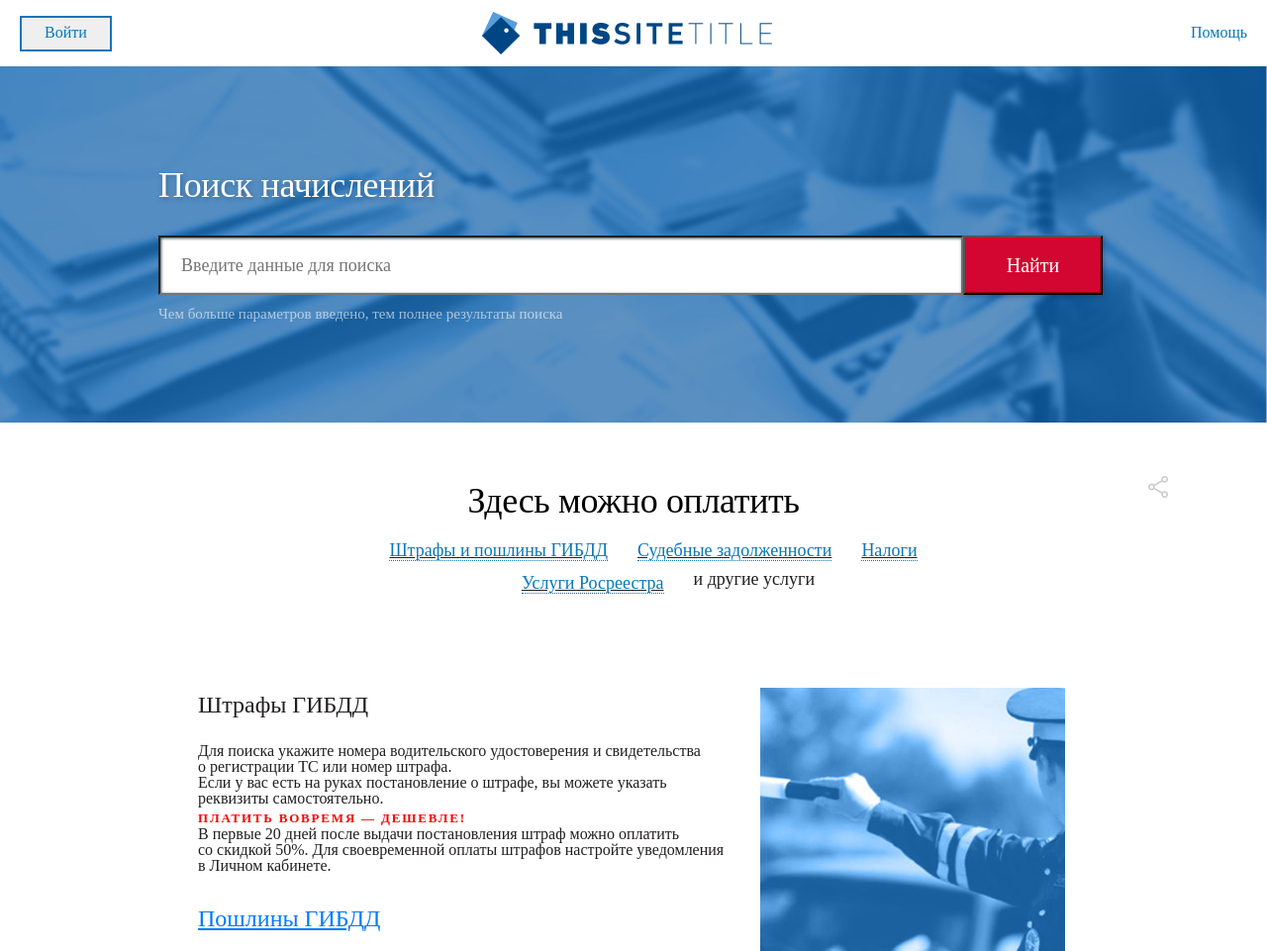
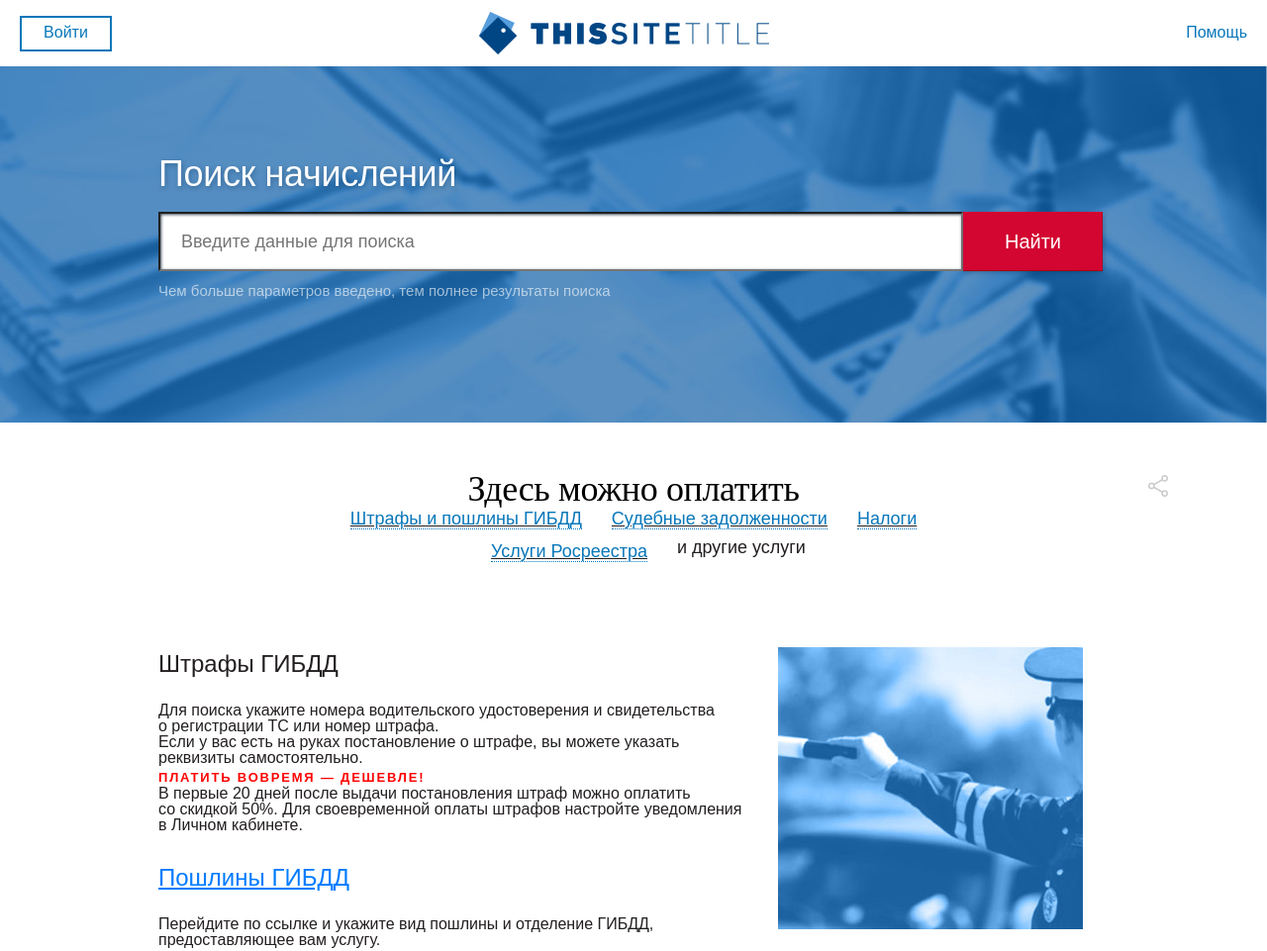
Before and after one commit to mihailinkai/RaschetTT, a website: page app/html/index.html in a window 1280 px wide. Shown: the top 961 px of the page at 99% size. Drawn offline with nearby package versions, Linux system fonts and the light colour scheme; files that its build step writes are made by us from their sources; files whose address does not match are found by name; a web font is replaced by a local one.

Commit message:
styles links

```diff
--- a/app/html/blocks/footer.html
+++ b/app/html/blocks/footer.html
@@ -60,13 +60,9 @@
                     <a href="tel:88001234567" class="footer-links__item-text phone">
                         8 800 123 4567
                     </a>
+                    <span class="call"> звонок по России бесплатный</span>
                 </li>
 
-                <li class="footer-links__item">
-                    <a href="#" class="footer-links__item-text">
-                      <span class="call">  звонок по России бесплатный</span>
-                    </a>
-                </li>
 
                 <li class="footer-links__item">
                     <a href="#" class="footer-links__item-text">
@@ -84,13 +80,14 @@
         </div>
 
         <!-- Right -->
-        <div class="footer__column footer__column-right">
+        <div class="footer-column footer__company">
+
             <span>Дополнительные ссылки<br>и копирайты ООО «Фирма 2»</span>
+
+            <!-- Logo2 -->
+            <div class="footer__logo-right">
+                <img class="" src="./img/logo-firma.png" alt="logo firma2">
             </div>
-            <!-- Logo2 -->
-            <div class="logo-right">
-                <img class="" src="./img/logo-firma.png" alt="logo firma2">
-
         </div>
 
     </div>
--- a/app/less/blocks/base.less
+++ b/app/less/blocks/base.less
@@ -6,8 +6,8 @@
 
   body {
     height: 100%;
-    font-family: "PT Sans - Caption";
-    color: #221f1f;
+    font-family: 'PT Sans Caption', sans-serif;
+    color:  #231f20;
     line-height: 1.42;
 
   }
@@ -37,17 +37,42 @@
 
 .title {
 
+font-size: 36px;
+font-weight: 400;
+line-height: 27px;
+letter-spacing: -0.36px;
 
-}
-
-li {
-
-  list-style-type: none;
 
 }
 
 a {
-    text-decoration: none;
+  text-decoration: none;
+}
 
 
+ul {
+  margin: 0;
+  padding: 0;
 }
+
+ul>li {
+  list-style: none;
+}
+
+button {
+  border: none;
+  background: transparent;
+  cursor: pointer;
+  outline: none;
+}
+
+h1,
+h2,
+h3,
+h4,
+h5,
+h6,
+p {
+  margin: 0;
+  font-weight: normal;
+}
```
Lines whose indentation alone changed are shown as unchanged.
